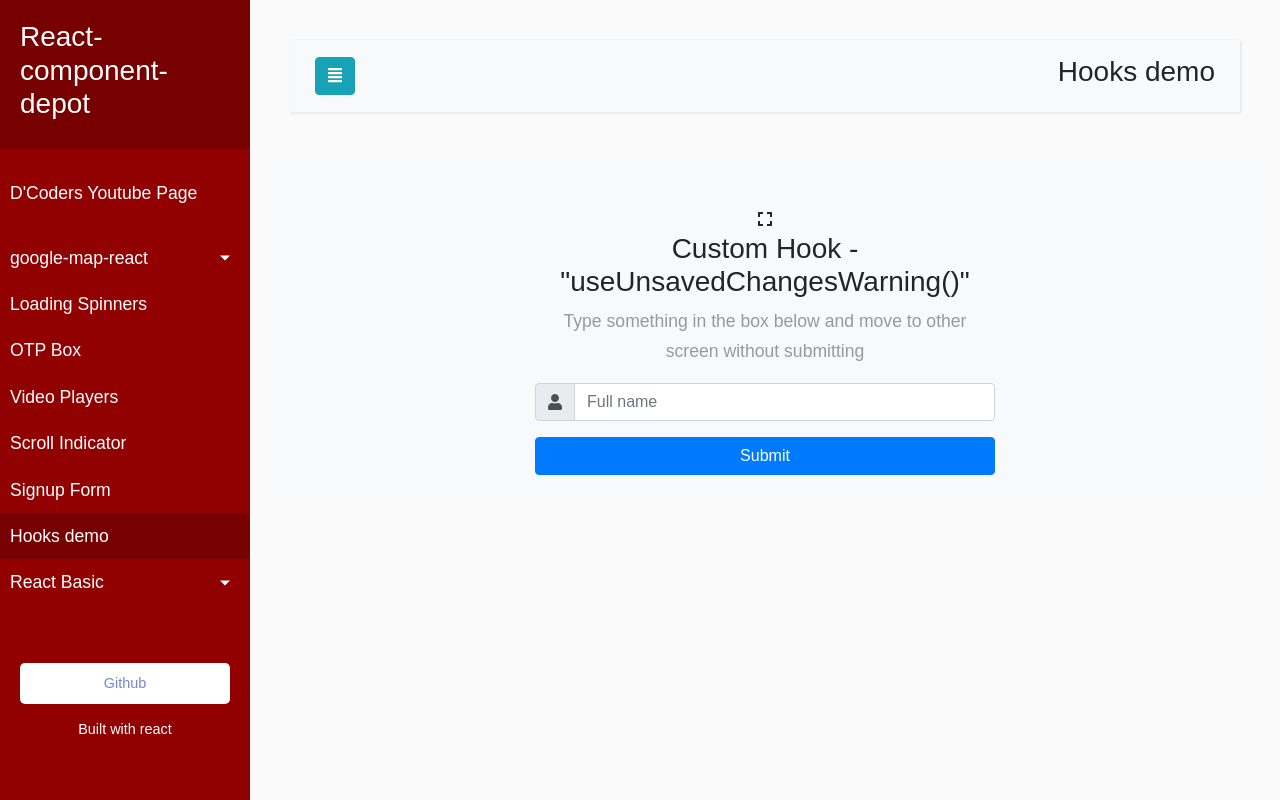
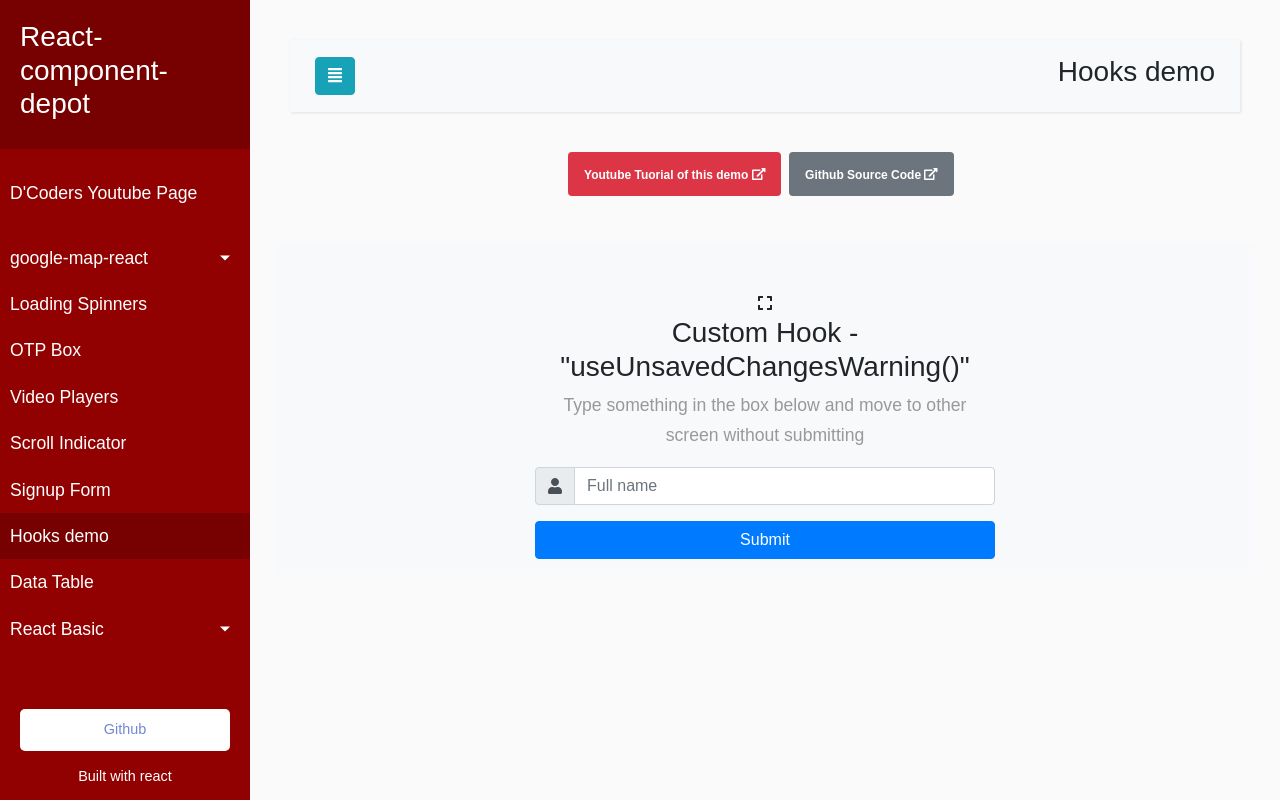
Before and after one commit to codegeous/react-component-depot, a React (Create React App) app: page /hooks-demo in a window 1280 px wide. Built offline with nearby package versions, Linux system fonts and the light colour scheme; some icons are missing.

Commit message:
Updated external endpoints

```diff
--- a/src/App.config.js
+++ b/src/App.config.js
@@ -42,6 +42,16 @@ export default {
             tutorial: "",
             code:
                 "https://github.com/codegeous/react-component-depot/tree/master/src/pages/Signup/index.js"
+        },
+        hooks: {
+            tutorial: "https://youtu.be/fT7jBMG7GIM",
+            code:
+                "https://github.com/codegeous/react-component-depot/tree/master/src/pages/HooksDemo/index.js"
+        },
+        datatable: {
+            tutorial: "https://youtu.be/emX5KvZ6Hbo",
+            code:
+                "https://github.com/codegeous/react-component-depot/tree/master/src/pages/DataTable/index.js"
         }
     },
     youtubeVideos: [
--- a/src/pages/DataTable/index.js
+++ b/src/pages/DataTable/index.js
@@ -2,6 +2,8 @@ import React, { useEffect, useState, useMemo } from "react";
 import Header from "components/Header";
 import { TableHeader, Pagination, Search } from "components/DataTable";
 import useFullPageLoader from "hooks/useFullPageLoader";
+import ExternalInfo from "components/ExternalInfo";
+import AppConfig from "App.config";
 
 const DataTable = () => {
     const [comments, setComments] = useState([]);
@@ -69,6 +71,11 @@ const DataTable = () => {
         <>
             <Header title="Building a data table in react" />
 
+            <ExternalInfo
+                code={AppConfig.links.datatable.code}
+                tutorial={AppConfig.links.datatable.tutorial}
+            />
+
             <div className="row w-100">
                 <div className="col mb-3 col-12 text-center">
                     <div className="row">
@@ -100,7 +107,9 @@ const DataTable = () => {
                         <tbody>
                             {commentsData.map(comment => (
                                 <tr>
-                                    <th scope="row">{comment.id}</th>
+                                    <th scope="row" key={comment.id}>
+                                        {comment.id}
+                                    </th>
                                     <td>{comment.name}</td>
                                     <td>{comment.email}</td>
                                     <td>{comment.body}</td>
--- a/src/pages/HooksDemo/index.js
+++ b/src/pages/HooksDemo/index.js
@@ -3,6 +3,8 @@ import Header from "components/Header";
 import { FontAwesomeIcon } from "@fortawesome/react-fontawesome";
 import useUnsavedChangesWarning from "hooks/useUnsavedChangesWarning";
 import useFullscreenMode from "hooks/useFullscreenMode";
+import AppConfig from "App.config";
+import ExternalInfo from "components/ExternalInfo";
 
 const HooksDemo = () => {
     const [name, setName] = useState("");
@@ -12,6 +14,12 @@ const HooksDemo = () => {
     return (
         <>
             <Header title="Hooks demo" />
+
+            <ExternalInfo
+                code={AppConfig.links.hooks.code}
+                tutorial={AppConfig.links.hooks.tutorial}
+            />
+
             <div
                 className="row justify-content-center mt-5 bg-light"
                 ref={elementRef}
--- a/src/routes.js
+++ b/src/routes.js
@@ -71,12 +71,12 @@ const routes = [
         navbar: "Hooks demo",
         child: null
     },
-    /* {
+    {
         path: "/data-table",
         component: DataTable,
         navbar: "Data Table",
         child: null
-    }, */
+    },
     {
         path: "/react-basics",
         component: ReactBasics,
```
